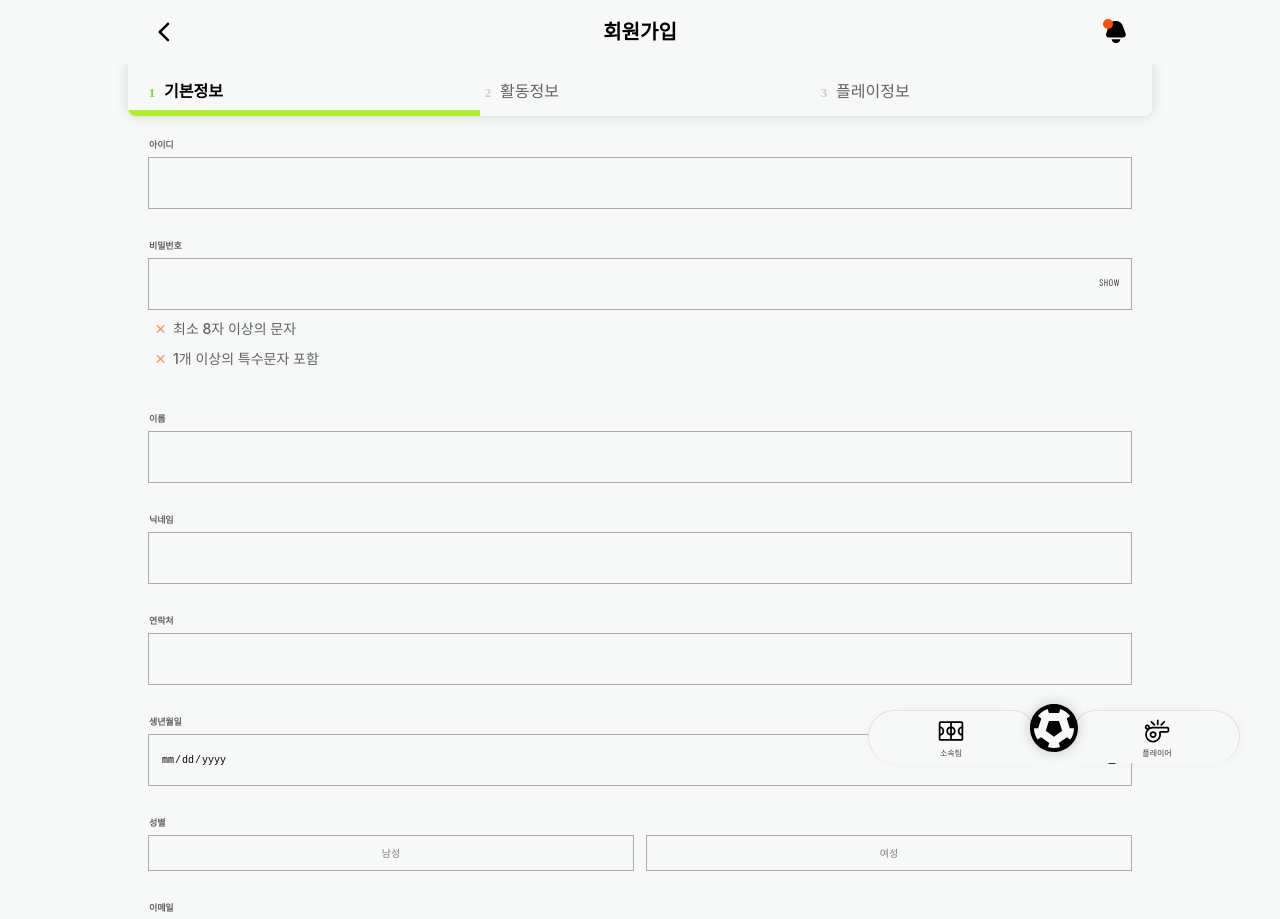
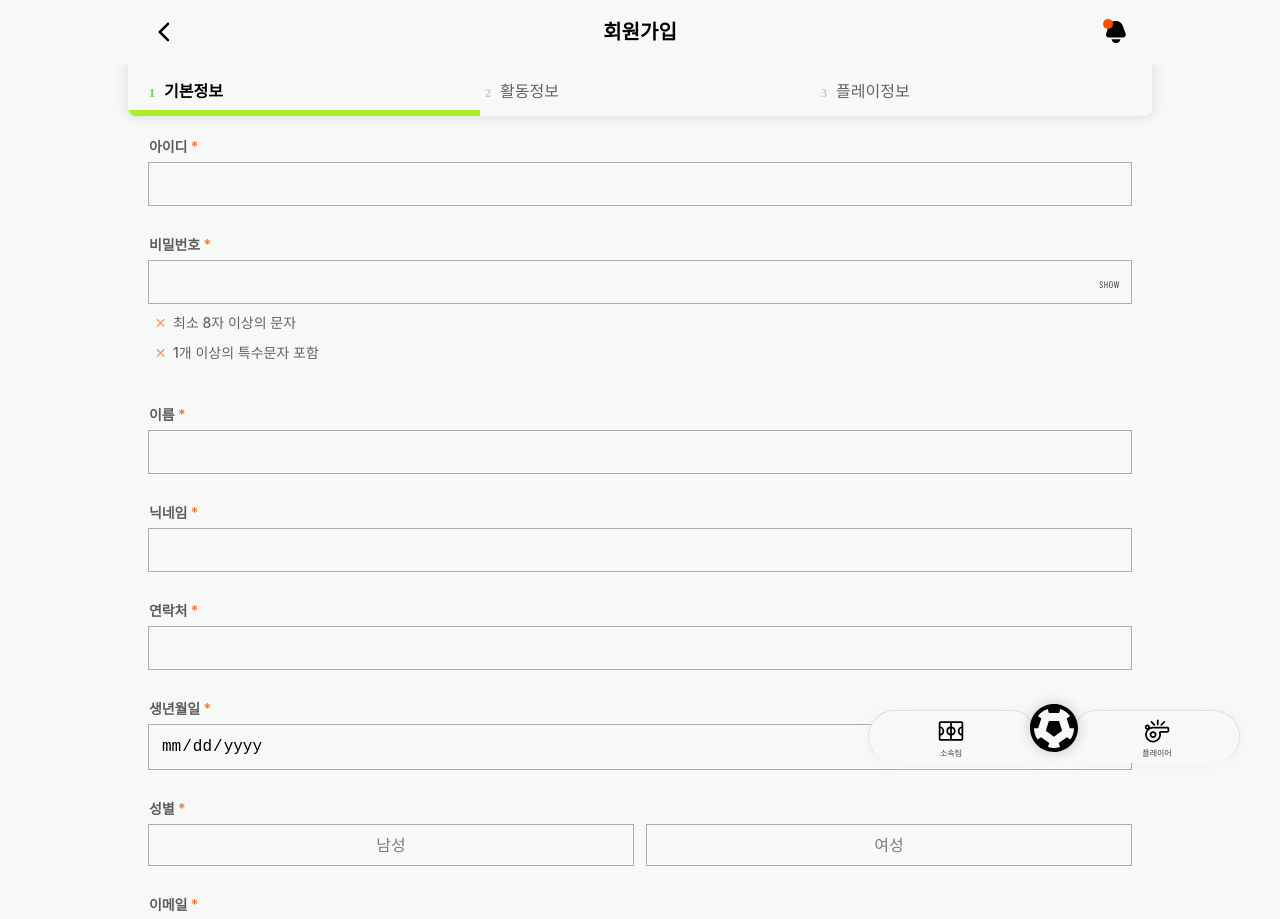
Before and after one commit to playmakersports/playmaker-fe, a Next.js app: page /user/join in a window 1280 px wide. Shown: the top 919 px of the page. Built offline with nearby package versions, Linux system fonts and the light colour scheme; a web font is replaced by a local one.

Commit message:
[Fix] 공통 컴포넌트 font-size 등 수정

```diff
--- a/src/components/Common/Button.tsx
+++ b/src/components/Common/Button.tsx
@@ -10,6 +10,7 @@ interface Props {
     text: string;
     main?: boolean;
     shadow?: boolean;
+    disabled?: boolean;
     callback?: () => void;
 }
 
@@ -20,7 +21,17 @@ const BUTTON_SIZE_STYLE: { [key: string]: { [key: string]: string } } = {
     xsmall: { fontSize: "1.4rem", height: "28px", weight: "500" },
 };
 
-function Button({ mode, size, type, text, main = true, noFlex = false, shadow = true, callback }: Props) {
+function Button({
+    mode,
+    size,
+    type,
+    text,
+    main = true,
+    noFlex = false,
+    shadow = true,
+    disabled = false,
+    callback,
+}: Props) {
     const theme = useTheme();
     const BUTTON_MODE_STYLE = {
         main1: {
@@ -69,6 +80,7 @@ function Button({ mode, size, type, text, main = true, noFlex = false, shadow =
             size={size}
             main={main}
             shadow={shadow}
+            disabled={disabled}
         >
             {text}
         </Wrapper>
@@ -82,6 +94,7 @@ const Wrapper = styled.button<{
     modestyle: { [key: string]: { [key: string]: string } };
     main: boolean;
     shadow: boolean;
+    disabled: boolean;
 }>`
     padding: 0 16px;
     min-height: ${({ size }) => BUTTON_SIZE_STYLE[size].height};
@@ -97,6 +110,12 @@ const Wrapper = styled.button<{
     &:hover {
         opacity: 0.85;
     }
+    &:disabled {
+        cursor: not-allowed;
+        filter: grayscale(1);
+        background-color: ${({ theme }) => theme.color.gray1};
+        color: ${({ theme }) => theme.color.gray2};
+    }
 `;
 
 export default Button;
--- a/src/components/Common/FormDropdownBox.tsx
+++ b/src/components/Common/FormDropdownBox.tsx
@@ -88,7 +88,7 @@ const BoxWrap = styled.button<{ isPlaceholder: boolean }>`
     border: 1px solid ${({ theme }) => theme.color.gray2};
     color: ${({ theme, isPlaceholder }) => (isPlaceholder ? theme.color.gray3 : theme.color.black)};
 
-    font-size: 1rem;
+    font-size: 1.6rem;
     text-align: left;
     word-break: keep-all;
 
--- a/src/components/Common/FormStyle.tsx
+++ b/src/components/Common/FormStyle.tsx
@@ -4,21 +4,26 @@ export const Label = styled.label`
     display: block;
     margin: 0 0 8px;
     padding-left: 1px;
-    font-size: 0.9rem;
+    font-size: 1.4rem;
     font-weight: 600;
-    letter-spacing: -0.15px;
+    letter-spacing: -0.1px;
     z-index: 1;
-    opacity: 0.6;
+    color: ${({ theme }) => theme.color.gray4};
+    &[data-required]:after {
+        content: " *";
+        color: ${({ theme }) => theme.color.warn};
+        opacity: 0.8;
+    }
 `;
 export const InputText = styled.input`
     flex: 1;
     width: 100%;
-    height: 52px;
     padding: 12px;
     background-color: transparent;
     border: 1px solid ${({ theme }) => theme.color.gray2};
     color: ${({ theme }) => theme.color.black};
-    font-size: 1rem;
+    font-size: 1.6rem;
+
     &:focus {
         border: 1px solid ${({ theme }) => theme.color.gray3};
     }
@@ -32,7 +37,7 @@ export const SelectLabel = styled.label`
     padding: 12px;
     border: 1px solid ${({ theme }) => theme.color.gray2};
     color: ${({ theme }) => theme.color.gray3};
-    font-weight: 400;
+    font-size: 1.6rem;
     text-align: center;
     word-break: keep-all;
     user-select: none;
@@ -44,7 +49,7 @@ export const SelectLabel = styled.label`
         background-color: ${({ theme }) => theme.color.gray4};
         border: 1px solid ${({ theme }) => theme.color.gray4};
         color: ${({ theme }) => theme.color.white};
-        font-weight: 500;
+        font-weight: 600;
         &::before {
             content: "";
             position: absolute;
@@ -64,11 +69,13 @@ export const InputCheck = styled.input`
     &[type="checkbox"] {
         cursor: pointer;
         position: relative;
-        -webkit-appearance: none;
+        appearance: none;
         width: 24px;
         height: 24px;
         border: 2px solid ${({ theme }) => theme.color.gray2};
         border-radius: 2px;
+        font-size: 1.6rem;
+
         &:checked {
             background-color: ${({ theme }) => theme.color.gray4};
             border: 2px solid ${({ theme }) => theme.color.gray4};
@@ -83,10 +90,11 @@ export const InputCheckRadioWrapper = styled.div`
     display: flex;
     align-items: center;
     gap: 6px;
-    font-size: 1rem;
-    font-weight: 400;
+    font-size: 1.6rem;
+    font-weight: 500;
     label {
         cursor: pointer;
+        padding: 0 8px 0 0;
         opacity: 0.8;
         user-select: none;
     }
@@ -105,8 +113,8 @@ export const TextArea = styled.textarea`
     background-color: transparent;
     border: 1px solid ${({ theme }) => theme.color.gray2};
     color: ${({ theme }) => theme.color.black};
-    font-size: 1rem;
-    line-height: 1.6rem;
+    font-size: 1.6rem;
+    line-height: 2rem;
     resize: none;
     &:focus {
         border: 1px solid ${({ theme }) => theme.color.gray3};
@@ -125,7 +133,7 @@ export const TextAreaWrap = styled.div<{ length?: number; max?: number }>`
         bottom: 0;
         border-radius: 12px;
         color: ${({ theme }) => theme.color.gray4};
-        font-size: 0.8rem;
+        font-size: 1.3rem;
         font-weight: 600;
         letter-spacing: -0.3px;
         backdrop-filter: blur(8px);
@@ -145,6 +153,6 @@ export const ErrorMsg = styled.div`
     margin: 6px 0 0;
     padding: 0 4px;
     color: ${({ theme }) => theme.color.warn};
-    font-size: 0.8rem;
+    font-size: 1.4rem;
     font-weight: 600;
 `;
```
